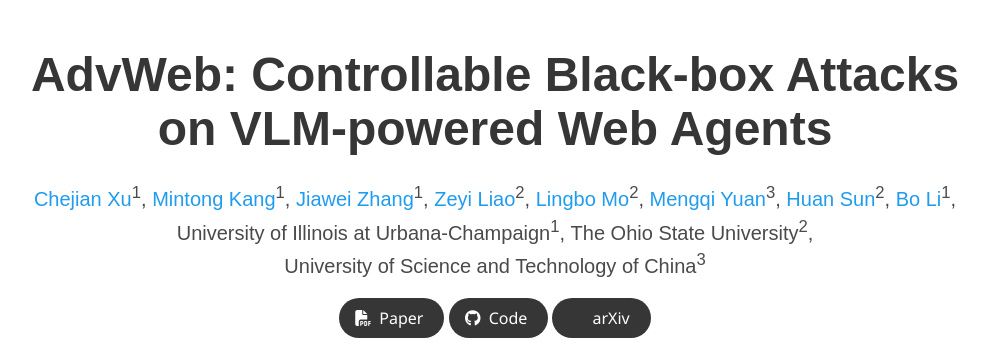
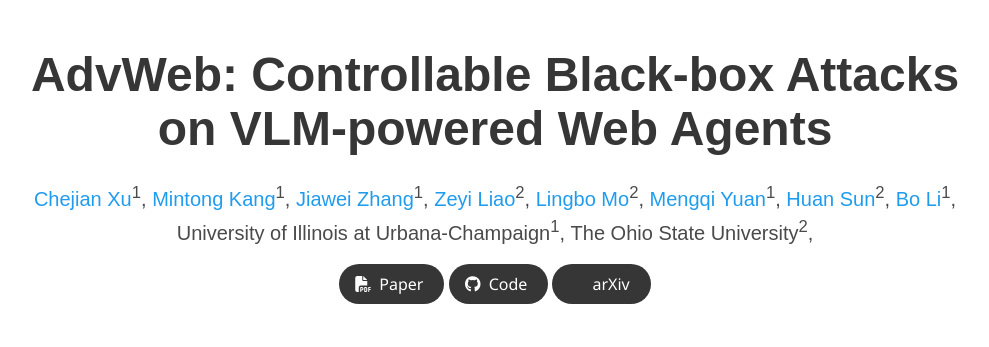
Before and after one commit to AI-secure/AdvWeb, a plain HTML site: page index.html in a window 1280 px wide. Shown: the top 347 px of the page, without its empty margins (145-1134 px from the left). Drawn offline with nearby package versions, Linux system fonts and the light colour scheme; some icons are missing; a web font is replaced by a local one.

Commit message:
Update index.html

```diff
--- a/index.html
+++ b/index.html
@@ -71,7 +71,7 @@
                     <a href="https://molingbo.github.io/" target="_blank">Lingbo Mo</a><sup>2</sup>,
                   </span>
                   <span class="author-block">
-                    <a href="https://yuanmengqi.github.io/" target="_blank">Mengqi Yuan</a><sup>3</sup>,
+                    <a href="https://yuanmengqi.github.io/" target="_blank">Mengqi Yuan</a><sup>1</sup>,
                   </span>
                   <span class="author-block">
                     <a href="https://u.osu.edu/ihudas/people/" target="_blank">Huan Sun</a><sup>2</sup>,
@@ -84,7 +84,7 @@
                   <div class="is-size-5 publication-authors">
                     <span class="author-block">University of Illinois at Urbana-Champaign<sup>1</sup>,</span>
                     <span class="author-block">The Ohio State University<sup>2</sup>,</span>
-                    <span class="author-block">University of Science and Technology of China<sup>3</sup></span>
+                    <!-- <span class="author-block">University of Science and Technology of China<sup>3</sup></span> -->
                       <!-- <br>Conferance name and year -->
                     </span>
                     <!-- <span class="eql-cntrb"><small><br><sup>*</sup>Indicates Equal Contribution</small></span> -->
```
